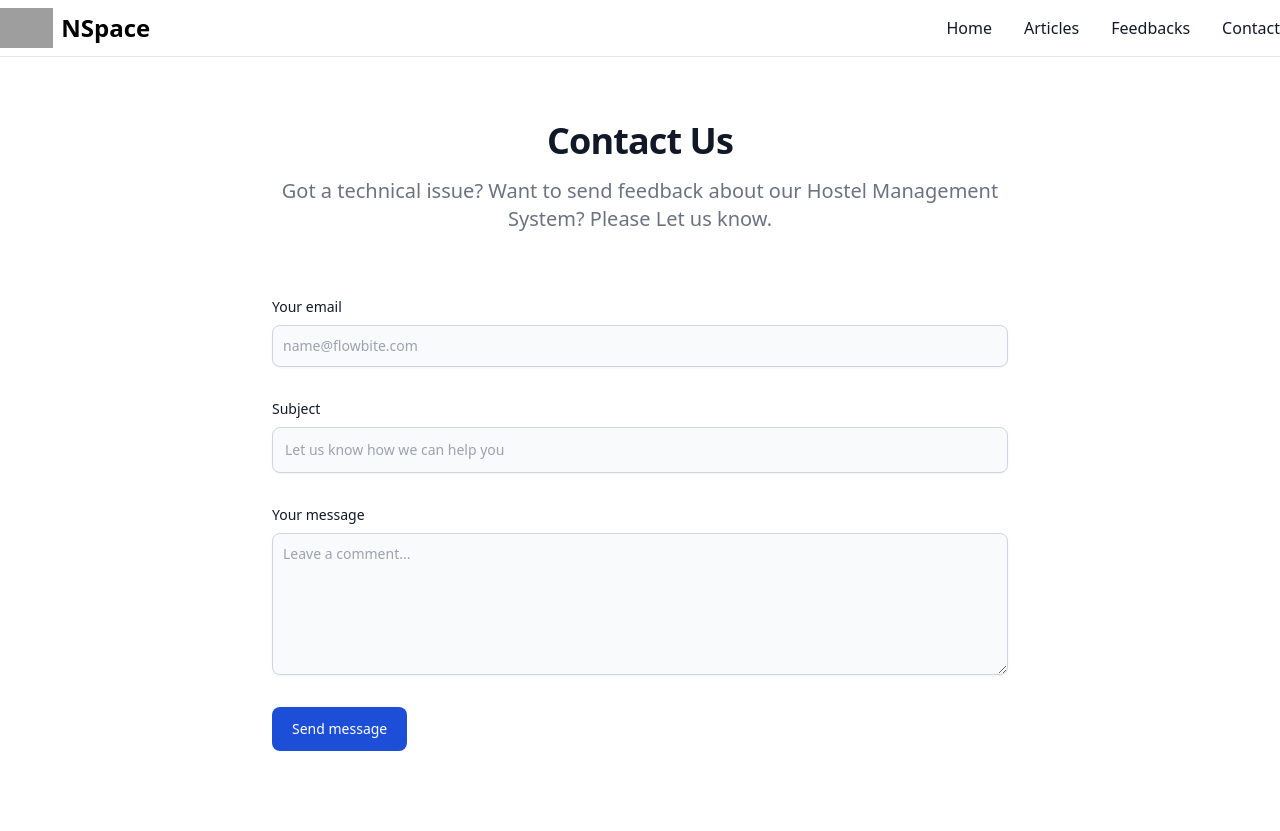
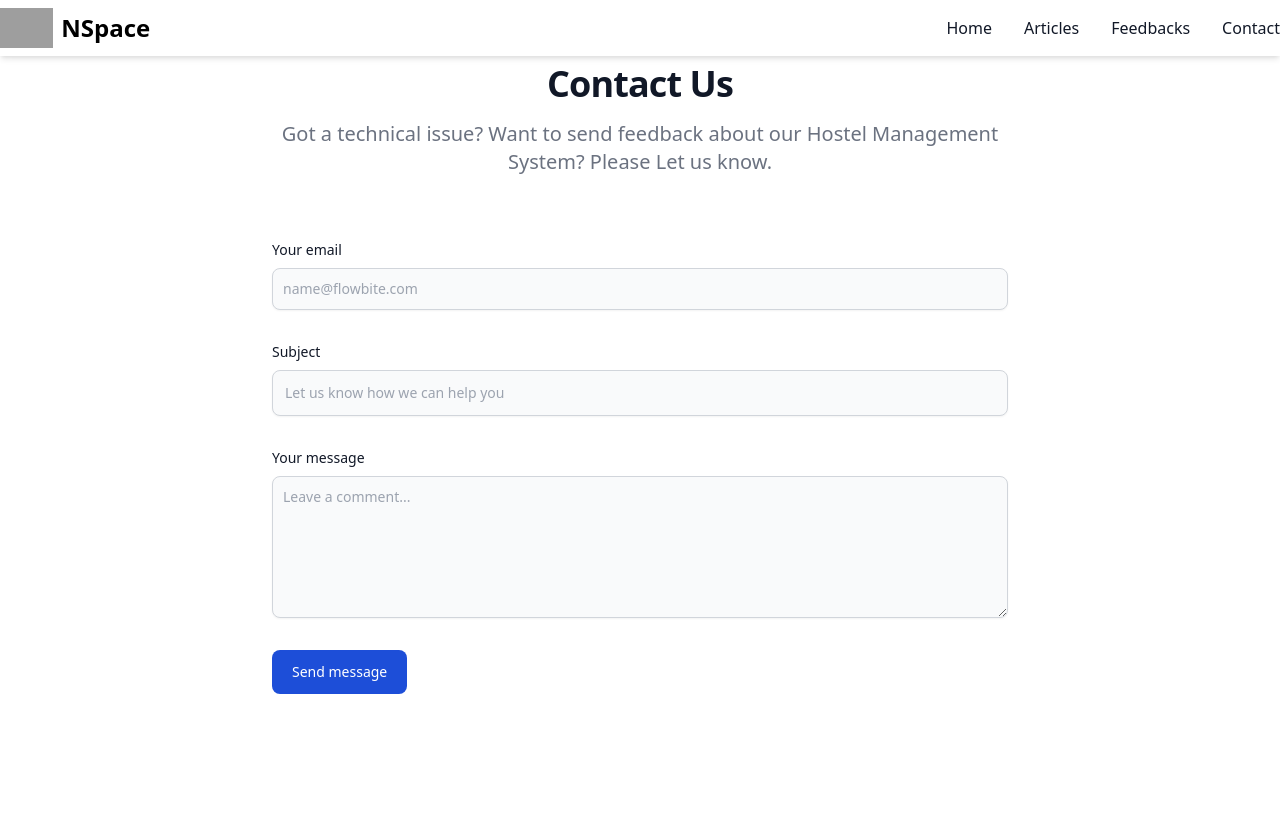
Before and after one commit to Rashminda121/NSpace, a PHP site: page /student/contact.php in a window 1280 px wide. After the commit the page ends 694 px from the top, so only its background shows below. Run offline with PHP 8.4, Linux system fonts and the light colour scheme; some libraries are stand-ins or nearby versions; grey boxes are pictures that could not be loaded.

Commit message:
modified navbar

```diff
--- a/student/Navbar.php
+++ b/student/Navbar.php
@@ -1,4 +1,4 @@
-<nav class="bg-white border-gray-200 border-b">
+<nav class="bg-white border-gray-600 fixed w-full z-20 top-0 start-0 border-gray-600 bg-white mt-0 shadow-md">
   <div class="max-w-screen-xl flex flex-wrap items-center justify-between mx-auto py-2">
     <a href="#" class="flex items-center space-x-2 rtl:space-x-reverse">
         <img src="https://images.g2crowd.com/uploads/product/image/large_detail/large_detail_d5f4bf67004e05149f3eac303f46819e/nspace.png" class="h-10" alt="Flowbite Logo" />
```
